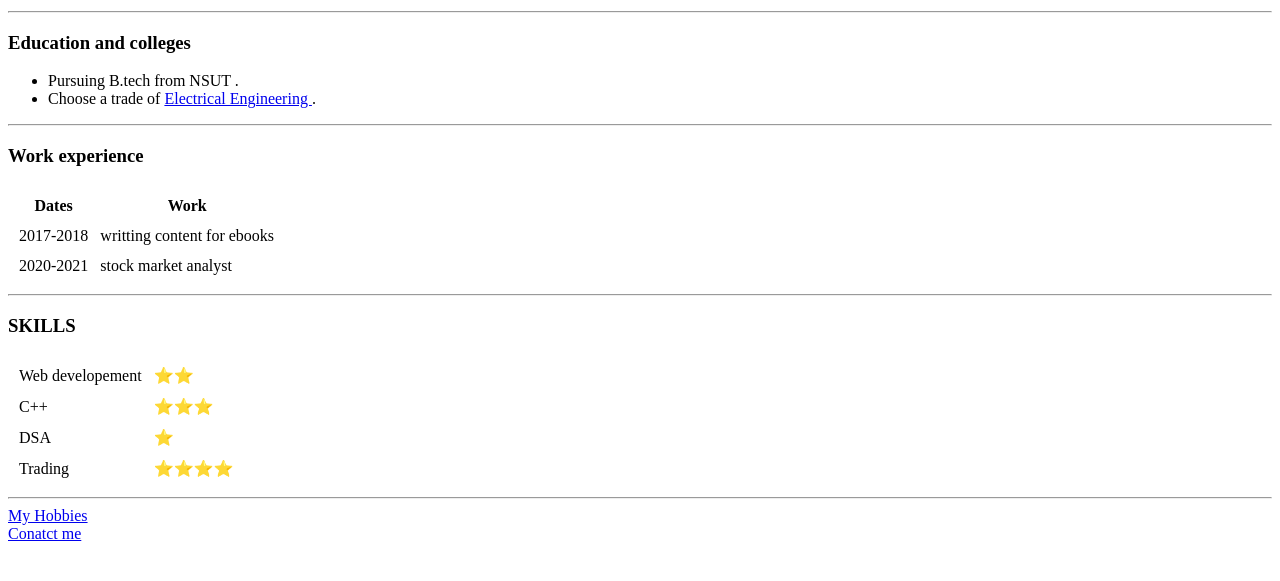
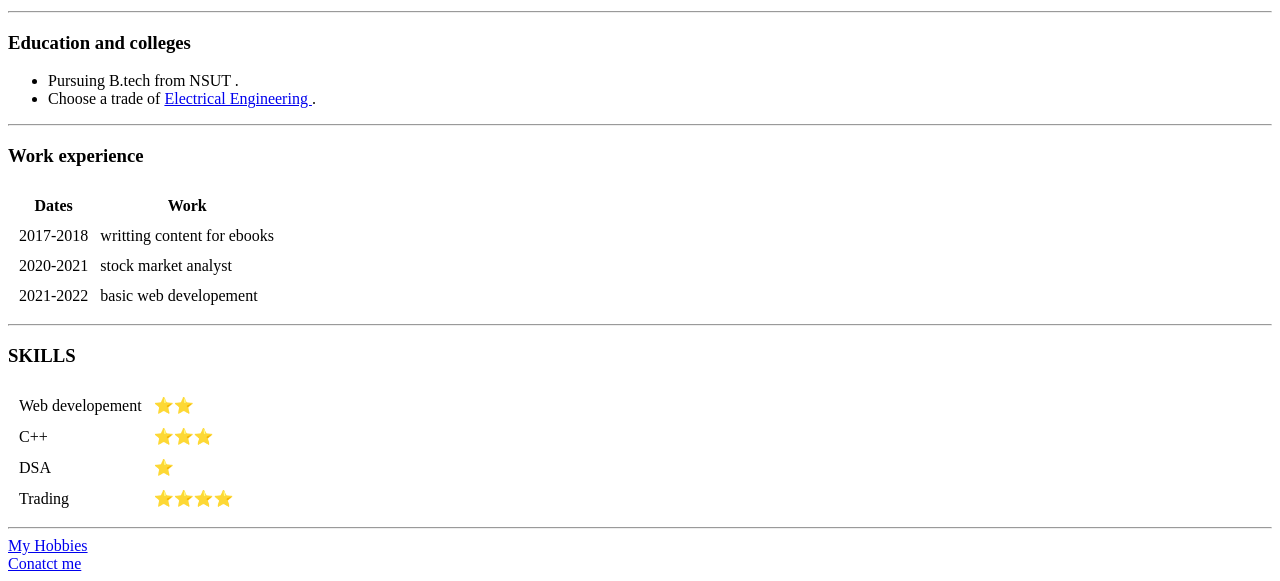
Before and after one commit to viz2289132/CV, a plain HTML site: page index.html in a window 1280 px wide. Shown: the part 351-932 px from the top of the page. Before the commit the page ends 902 px from the top, so only its background shows below. Drawn offline with Linux system fonts and the light colour scheme.

Commit message:
Update index.html

```diff
--- a/index.html
+++ b/index.html
@@ -47,6 +47,11 @@
                 <td>2020-2021</td>
                 <td>stock market analyst</td>
             </tr>
+                        <tr>
+                <td>2021-2022</td>
+                <td>basic web developement</td>
+            </tr>
+
 
         </tbody>
 
```
